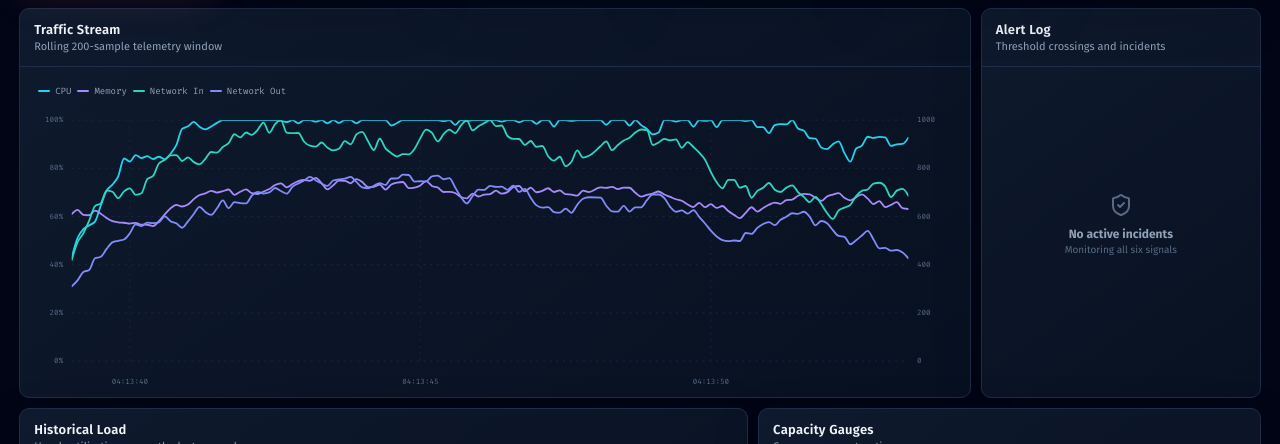
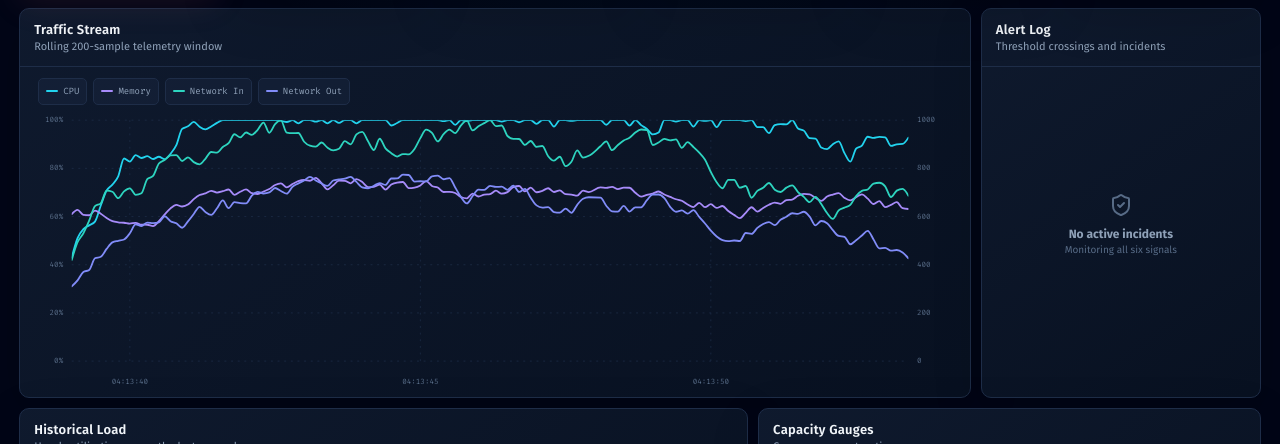
Before and after one commit to ShreeBohara/50-Days-of-Creative-Frontend, a React (Vite) app in the folder day-36-realtime-dashboard/: page / in a window 1280 px wide. Shown: the part 210-654 px from the top of the page. Built offline with nearby package versions, Linux system fonts and the light colour scheme.

Commit message:
day-36: chart-interactions — crosshair tooltip, legend toggles, resize handling

```diff
--- a/day-36-realtime-dashboard/src/App.css
+++ b/day-36-realtime-dashboard/src/App.css
@@ -331,13 +331,33 @@
   padding: 0 8px;
 }
 
-.chart-legend span {
+.chart-legend button {
   display: inline-flex;
   gap: 5px;
   align-items: center;
+  min-height: 27px;
+  padding: 0 7px;
   color: var(--muted);
+  background: transparent;
+  border: 1px solid transparent;
+  border-radius: 5px;
   font-family: 'Fira Code', monospace;
   font-size: 9px;
+  opacity: 0.48;
+  transition:
+    opacity 160ms ease-out,
+    background 160ms ease-out,
+    border-color 160ms ease-out;
+}
+
+.chart-legend button:hover,
+.chart-legend button.is-visible {
+  opacity: 1;
+}
+
+.chart-legend button.is-visible {
+  background: rgba(30, 45, 72, 0.32);
+  border-color: var(--border);
 }
 
 .chart-legend i {
@@ -352,6 +372,12 @@
   width: 100%;
   min-width: 620px;
   height: auto;
+}
+
+.stream-chart-scroll {
+  overflow-x: auto;
+  scrollbar-color: var(--border-bright) transparent;
+  scrollbar-width: thin;
 }
 
 .chart-grid line {
@@ -386,6 +412,54 @@
   stroke-linejoin: round;
   stroke-width: 1.8;
   vector-effect: non-scaling-stroke;
+}
+
+.chart-hit-area {
+  fill: transparent;
+  pointer-events: all;
+}
+
+.chart-crosshair line {
+  stroke: #cbd5e1;
+  stroke-dasharray: 3 3;
+  stroke-width: 0.8;
+}
+
+.chart-crosshair circle {
+  fill: var(--panel);
+  stroke: var(--series-color);
+  stroke-width: 1.5;
+}
+
+.chart-tooltip {
+  pointer-events: none;
+}
+
+.chart-tooltip > rect {
+  fill: rgba(2, 6, 23, 0.94);
+  stroke: var(--border-bright);
+  stroke-width: 0.8;
+}
+
+.chart-tooltip text {
+  fill: var(--muted);
+  font-family: 'Fira Code', monospace;
+  font-size: 7px;
+}
+
+.chart-tooltip .tooltip-time {
+  fill: var(--text);
+  font-size: 8px;
+  font-weight: 600;
+}
+
+.chart-tooltip circle {
+  fill: var(--series-color);
+}
+
+.chart-tooltip .tooltip-value {
+  fill: var(--text);
+  text-anchor: end;
 }
 
 .empty-state {
--- a/day-36-realtime-dashboard/src/components/StreamingChart.jsx
+++ b/day-36-realtime-dashboard/src/components/StreamingChart.jsx
@@ -1,5 +1,6 @@
-import { useEffect, useMemo, useRef } from 'react'
+import { useEffect, useMemo, useRef, useState } from 'react'
 import {
+  bisector,
   curveMonotoneX,
   easeLinear,
   extent,
@@ -9,7 +10,7 @@ import {
   select,
   timeFormat,
 } from 'd3'
-import { CHART_METRIC_IDS, METRICS_BY_ID } from '../data/metrics'
+import { CHART_METRIC_IDS, METRICS_BY_ID, formatMetricValue } from '../data/metrics'
 
 const WIDTH = 980
 const HEIGHT = 300
@@ -19,7 +20,25 @@ const PLOT_HEIGHT = HEIGHT - MARGIN.top - MARGIN.bottom
 const formatTime = timeFormat('%H:%M:%S')
 
 export function StreamingChart({ history }) {
+  const wrapperRef = useRef(null)
   const pathRefs = useRef({})
+  const [visibleMetricIds, setVisibleMetricIds] = useState(() => new Set(CHART_METRIC_IDS))
+  const [hoveredIndex, setHoveredIndex] = useState(null)
+  const [containerWidth, setContainerWidth] = useState(WIDTH)
+
+  useEffect(() => {
+    const node = wrapperRef.current
+    if (!node) {
+      return undefined
+    }
+
+    const observer = new ResizeObserver(([entry]) => {
+      setContainerWidth(entry.contentRect.width)
+    })
+    observer.observe(node)
+    return () => observer.disconnect()
+  }, [])
+
   const scales = useMemo(() => {
     const timeDomain = extent(history, (sample) => sample.timestamp)
     return {
@@ -47,7 +66,7 @@ export function StreamingChart({ history }) {
   )
 
   useEffect(() => {
-    CHART_METRIC_IDS.forEach((metricId) => {
+    visibleMetricIds.forEach((metricId) => {
       const path = pathRefs.current[metricId]
       if (!path) {
         return
@@ -60,30 +79,62 @@ export function StreamingChart({ history }) {
         .ease(easeLinear)
         .attr('d', paths[metricId])
     })
-  }, [paths])
+  }, [paths, visibleMetricIds])
 
-  const xTicks = scales.x.ticks(6)
+  const xTicks = scales.x.ticks(containerWidth < 760 ? 4 : 6)
   const percentTicks = scales.percent.ticks(4)
   const networkTicks = scales.network.ticks(4)
+  const hoveredSample = hoveredIndex === null ? null : history[hoveredIndex]
+  const hoverX = hoveredSample ? scales.x(hoveredSample.timestamp) : null
+  const tooltipX = hoverX && hoverX > WIDTH * 0.68 ? hoverX - 202 : (hoverX ?? 0) + 12
+
+  const toggleMetric = (metricId) => {
+    setVisibleMetricIds((currentIds) => {
+      const nextIds = new Set(currentIds)
+      if (nextIds.has(metricId)) {
+        nextIds.delete(metricId)
+      } else {
+        nextIds.add(metricId)
+      }
+      return nextIds
+    })
+  }
+
+  const handlePointerMove = (event) => {
+    const rect = event.currentTarget.getBoundingClientRect()
+    const pointerX = ((event.clientX - rect.left) / rect.width) * WIDTH
+    const timestamp = scales.x.invert(pointerX).valueOf()
+    const findIndex = bisector((sample) => sample.timestamp).center
+    setHoveredIndex(findIndex(history, timestamp))
+  }
 
   return (
-    <div className="stream-chart-wrap">
+    <div className="stream-chart-wrap" ref={wrapperRef}>
       <div className="chart-legend" aria-label="Chart series">
         {CHART_METRIC_IDS.map((metricId) => {
           const metric = METRICS_BY_ID.get(metricId)
           return (
-            <span key={metricId}>
+            <button
+              type="button"
+              key={metricId}
+              className={visibleMetricIds.has(metricId) ? 'is-visible' : ''}
+              aria-pressed={visibleMetricIds.has(metricId)}
+              onClick={() => toggleMetric(metricId)}
+            >
               <i style={{ '--series-color': metric.color }} aria-hidden="true"></i>
               {metric.label}
-            </span>
+            </button>
           )
         })}
       </div>
+      <div className="stream-chart-scroll">
         <svg
           className="stream-chart"
           viewBox={`0 0 ${WIDTH} ${HEIGHT}`}
           role="img"
           aria-label="Rolling line chart showing CPU, memory, network in, and network out"
+          onPointerLeave={() => setHoveredIndex(null)}
+          onPointerMove={handlePointerMove}
         >
           <defs>
             <clipPath id="stream-plot-clip">
@@ -141,7 +192,8 @@ export function StreamingChart({ history }) {
           </g>
 
           <g clipPath="url(#stream-plot-clip)">
-          {CHART_METRIC_IDS.map((metricId) => {
+            {CHART_METRIC_IDS.filter((metricId) => visibleMetricIds.has(metricId)).map(
+              (metricId) => {
                 const metric = METRICS_BY_ID.get(metricId)
                 return (
                   <path
@@ -154,9 +206,67 @@ export function StreamingChart({ history }) {
                     style={{ '--series-color': metric.color }}
                   />
                 )
+              },
+            )}
+            {hoveredSample ? (
+              <g className="chart-crosshair">
+                <line
+                  x1={hoverX}
+                  x2={hoverX}
+                  y1={MARGIN.top}
+                  y2={MARGIN.top + PLOT_HEIGHT}
+                />
+                {CHART_METRIC_IDS.filter((metricId) => visibleMetricIds.has(metricId)).map(
+                  (metricId) => {
+                    const metric = METRICS_BY_ID.get(metricId)
+                    const yScale = metricId.startsWith('network')
+                      ? scales.network
+                      : scales.percent
+                    return (
+                      <circle
+                        key={metricId}
+                        cx={hoverX}
+                        cy={yScale(hoveredSample[metricId])}
+                        r="3.5"
+                        style={{ '--series-color': metric.color }}
+                      />
+                    )
+                  },
+                )}
+              </g>
+            ) : null}
+          </g>
+
+          <rect
+            className="chart-hit-area"
+            x={MARGIN.left}
+            y={MARGIN.top}
+            width={PLOT_WIDTH}
+            height={PLOT_HEIGHT}
+          />
+
+          {hoveredSample ? (
+            <g className="chart-tooltip" transform={`translate(${tooltipX} ${MARGIN.top + 8})`}>
+              <rect width="190" height="94" rx="6" />
+              <text className="tooltip-time" x="10" y="16">
+                {formatTime(new Date(hoveredSample.timestamp))}
+              </text>
+              {CHART_METRIC_IDS.map((metricId, index) => {
+                const metric = METRICS_BY_ID.get(metricId)
+                return (
+                  <g key={metricId} transform={`translate(10 ${31 + index * 15})`}>
+                    <circle r="2.5" cy="-2" style={{ '--series-color': metric.color }} />
+                    <text x="8">{metric.label}</text>
+                    <text className="tooltip-value" x="170">
+                      {formatMetricValue(metricId, hoveredSample[metricId])}
+                    </text>
+                  </g>
+                )
               })}
             </g>
+          ) : null}
         </svg>
+      </div>
     </div>
   )
 }
```
Lines whose indentation alone changed are shown as unchanged.
